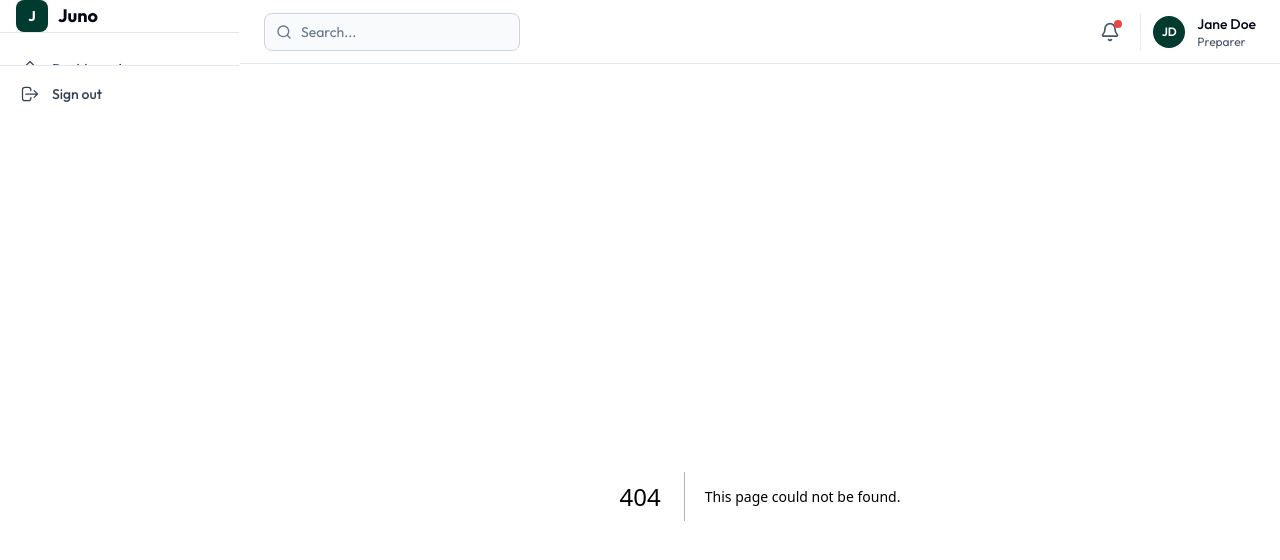
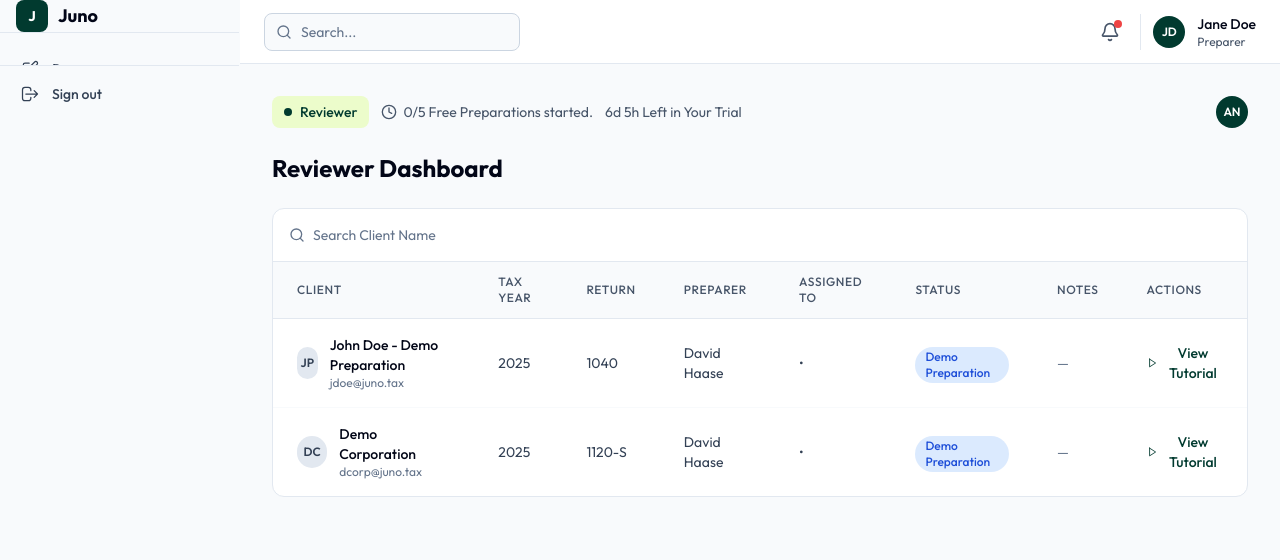
Before and after one commit to nyaabaaugustine-hue/guno_back, a Next.js app: page /reviewer in a window 1280 px wide. Before the commit this address had no page. Shown: the top 560 px of the page. Built offline with nearby package versions, Linux system fonts and the light colour scheme.

Commit message:
Add reviewer dashboard page and update sidebar navigation

```diff
--- /dev/null
+++ b/src/app/advisor/page.tsx
@@ -0,0 +1,12 @@
+export default function AdvisorPage() {
+  return (
+    <div>
+      <div className="flex items-center gap-2 bg-juno-light-green text-juno-dark-green px-3 py-1.5 rounded-lg text-sm font-medium mb-6 w-fit">
+        <span className="w-2 h-2 bg-juno-dark-green rounded-full" />
+        Advisor
+      </div>
+      <h1 className="text-2xl font-display font-bold text-dark-900 mb-4">Advisor Dashboard</h1>
+      <p className="text-dark-500">Review insights and advisory recommendations.</p>
+    </div>
+  )
+}
--- /dev/null
+++ b/src/app/assistant/page.tsx
@@ -0,0 +1,12 @@
+export default function AssistantPage() {
+  return (
+    <div>
+      <div className="flex items-center gap-2 bg-juno-light-green text-juno-dark-green px-3 py-1.5 rounded-lg text-sm font-medium mb-6 w-fit">
+        <span className="w-2 h-2 bg-juno-dark-green rounded-full" />
+        Assistant
+      </div>
+      <h1 className="text-2xl font-display font-bold text-dark-900 mb-4">Assistant Dashboard</h1>
+      <p className="text-dark-500">AI-powered assistance for tax preparation.</p>
+    </div>
+  )
+}
--- /dev/null
+++ b/src/app/organization/page.tsx
@@ -0,0 +1,12 @@
+export default function OrganizationPage() {
+  return (
+    <div>
+      <div className="flex items-center gap-2 bg-juno-light-green text-juno-dark-green px-3 py-1.5 rounded-lg text-sm font-medium mb-6 w-fit">
+        <span className="w-2 h-2 bg-juno-dark-green rounded-full" />
+        Organization
+      </div>
+      <h1 className="text-2xl font-display font-bold text-dark-900 mb-4">Organization</h1>
+      <p className="text-dark-500">Manage your firm settings and team members.</p>
+    </div>
+  )
+}
--- /dev/null
+++ b/src/app/preparer/page.tsx
@@ -0,0 +1,12 @@
+export default function PreparerPage() {
+  return (
+    <div>
+      <div className="flex items-center gap-2 bg-juno-light-green text-juno-dark-green px-3 py-1.5 rounded-lg text-sm font-medium mb-6 w-fit">
+        <span className="w-2 h-2 bg-juno-dark-green rounded-full" />
+        Preparer
+      </div>
+      <h1 className="text-2xl font-display font-bold text-dark-900 mb-4">Preparer Dashboard</h1>
+      <p className="text-dark-500">Prepare and manage tax returns for your clients.</p>
+    </div>
+  )
+}
--- /dev/null
+++ b/src/app/reviewer/page.tsx
@@ -0,0 +1,127 @@
+'use client'
+
+import { useState } from 'react'
+import { Search, Clock, Play } from 'lucide-react'
+
+const reviews = [
+  {
+    id: '1',
+    initials: 'JP',
+    client: 'John Doe - Demo Preparation',
+    email: 'jdoe@juno.tax',
+    taxYear: 2025,
+    returnType: '1040',
+    preparer: 'David Haase',
+    assignedTo: '•',
+    status: 'Demo Preparation',
+    hasNotes: false,
+  },
+  {
+    id: '2',
+    initials: 'DC',
+    client: 'Demo Corporation',
+    email: 'dcorp@juno.tax',
+    taxYear: 2025,
+    returnType: '1120-S',
+    preparer: 'David Haase',
+    assignedTo: '•',
+    status: 'Demo Preparation',
+    hasNotes: false,
+  },
+]
+
+export default function ReviewerPage() {
+  const [search, setSearch] = useState('')
+
+  const filtered = reviews.filter((r) =>
+    r.client.toLowerCase().includes(search.toLowerCase())
+  )
+
+  return (
+    <div>
+      <div className="flex items-center justify-between mb-6">
+        <div className="flex items-center gap-3">
+          <div className="flex items-center gap-2 bg-juno-light-green text-juno-dark-green px-3 py-1.5 rounded-lg text-sm font-medium">
+            <span className="w-2 h-2 bg-juno-dark-green rounded-full" />
+            Reviewer
+          </div>
+          <div className="flex items-center gap-1.5 text-sm text-dark-500">
+            <Clock className="w-4 h-4" />
+            <span>0/5 Free Preparations started.</span>
+          </div>
+          <div className="text-sm text-dark-500">6d 5h Left in Your Trial</div>
+        </div>
+        <div className="w-8 h-8 bg-juno-dark-green rounded-full flex items-center justify-center text-white text-xs font-semibold">
+          AN
+        </div>
+      </div>
+
+      <div className="mb-6">
+        <h1 className="text-2xl font-display font-bold text-dark-900">Reviewer Dashboard</h1>
+      </div>
+
+      <div className="card overflow-hidden">
+        <div className="flex items-center gap-2 p-4 border-b border-dark-100">
+          <Search className="w-4 h-4 text-dark-400" />
+          <input
+            type="text"
+            placeholder="Search Client Name"
+            value={search}
+            onChange={(e) => setSearch(e.target.value)}
+            className="flex-1 bg-transparent border-none outline-none text-sm text-dark-900 placeholder-dark-400"
+          />
+        </div>
+
+        <div className="overflow-x-auto">
+          <table className="w-full">
+            <thead>
+              <tr className="border-b border-dark-100 bg-dark-50">
+                <th className="text-left px-6 py-3 text-xs font-medium text-dark-500 uppercase tracking-wider">Client</th>
+                <th className="text-left px-6 py-3 text-xs font-medium text-dark-500 uppercase tracking-wider">Tax Year</th>
+                <th className="text-left px-6 py-3 text-xs font-medium text-dark-500 uppercase tracking-wider">Return</th>
+                <th className="text-left px-6 py-3 text-xs font-medium text-dark-500 uppercase tracking-wider">Preparer</th>
+                <th className="text-left px-6 py-3 text-xs font-medium text-dark-500 uppercase tracking-wider">Assigned To</th>
+                <th className="text-left px-6 py-3 text-xs font-medium text-dark-500 uppercase tracking-wider">Status</th>
+                <th className="text-left px-6 py-3 text-xs font-medium text-dark-500 uppercase tracking-wider">Notes</th>
+                <th className="text-left px-6 py-3 text-xs font-medium text-dark-500 uppercase tracking-wider">Actions</th>
+              </tr>
+            </thead>
+            <tbody className="divide-y divide-dark-50">
+              {filtered.map((r) => (
+                <tr key={r.id} className="hover:bg-dark-50/50 transition-colors">
+                  <td className="px-6 py-4">
+                    <div className="flex items-center gap-3">
+                      <div className="w-8 h-8 rounded-full bg-dark-100 flex items-center justify-center text-xs font-semibold text-dark-600">
+                        {r.initials}
+                      </div>
+                      <div>
+                        <p className="text-sm font-medium text-dark-900">{r.client}</p>
+                        <p className="text-xs text-dark-400">{r.email}</p>
+                      </div>
+                    </div>
+                  </td>
+                  <td className="px-6 py-4 text-sm text-dark-600">{r.taxYear}</td>
+                  <td className="px-6 py-4 text-sm text-dark-600">{r.returnType}</td>
+                  <td className="px-6 py-4 text-sm text-dark-600">{r.preparer}</td>
+                  <td className="px-6 py-4 text-sm text-dark-600">{r.assignedTo}</td>
+                  <td className="px-6 py-4">
+                    <span className="badge badge-blue">{r.status}</span>
+                  </td>
+                  <td className="px-6 py-4 text-sm text-dark-400">
+                    {r.hasNotes ? '📝' : '—'}
+                  </td>
+                  <td className="px-6 py-4">
+                    <button className="inline-flex items-center gap-1.5 text-sm font-medium text-juno-dark-green hover:underline">
+                      <Play className="w-3.5 h-3.5" />
+                      View Tutorial
+                    </button>
+                  </td>
+                </tr>
+              ))}
+            </tbody>
+          </table>
+        </div>
+      </div>
+    </div>
+  )
+}
--- /dev/null
+++ b/src/app/tips-limits/page.tsx
@@ -0,0 +1,12 @@
+export default function TipsLimitsPage() {
+  return (
+    <div>
+      <div className="flex items-center gap-2 bg-juno-light-green text-juno-dark-green px-3 py-1.5 rounded-lg text-sm font-medium mb-6 w-fit">
+        <span className="w-2 h-2 bg-juno-dark-green rounded-full" />
+        Tips & Limits
+      </div>
+      <h1 className="text-2xl font-display font-bold text-dark-900 mb-4">Tips & Limits</h1>
+      <p className="text-dark-500">View usage limits and helpful tips for getting the most out of Juno.</p>
+    </div>
+  )
+}
--- a/src/components/Sidebar.tsx
+++ b/src/components/Sidebar.tsx
@@ -6,11 +6,38 @@ import { cn } from '@/lib/utils'
 
 const navItems = [
   {
-    label: 'Dashboard',
-    href: '/dashboard',
+    label: 'Preparer',
+    href: '/preparer',
     icon: (
       <svg className="w-5 h-5" fill="none" viewBox="0 0 24 24" stroke="currentColor">
-        <path strokeLinecap="round" strokeLinejoin="round" strokeWidth={1.5} d="M3 12l2-2m0 0l7-7 7 7M5 10v10a1 1 0 001 1h3m10-11l2 2m-2-2v10a1 1 0 01-1 1h-3m-6 0a1 1 0 001-1v-4a1 1 0 011-1h2a1 1 0 011 1v4a1 1 0 001 1m-6 0h6" />
+        <path strokeLinecap="round" strokeLinejoin="round" strokeWidth={1.5} d="M11 5H6a2 2 0 00-2 2v11a2 2 0 002 2h11a2 2 0 002-2v-5m-1.414-9.414a2 2 0 112.828 2.828L11.828 15H9v-2.828l8.586-8.586z" />
+      </svg>
+    ),
+  },
+  {
+    label: 'Reviewer',
+    href: '/reviewer',
+    icon: (
+      <svg className="w-5 h-5" fill="none" viewBox="0 0 24 24" stroke="currentColor">
+        <path strokeLinecap="round" strokeLinejoin="round" strokeWidth={1.5} d="M9 12l2 2 4-4m6 2a9 9 0 11-18 0 9 9 0 0118 0z" />
+      </svg>
+    ),
+  },
+  {
+    label: 'Assistant',
+    href: '/assistant',
+    icon: (
+      <svg className="w-5 h-5" fill="none" viewBox="0 0 24 24" stroke="currentColor">
+        <path strokeLinecap="round" strokeLinejoin="round" strokeWidth={1.5} d="M8 10h.01M12 10h.01M16 10h.01M9 16H5a2 2 0 01-2-2V6a2 2 0 012-2h14a2 2 0 012 2v8a2 2 0 01-2 2h-5l-5 5v-5z" />
+      </svg>
+    ),
+  },
+  {
+    label: 'Advisor',
+    href: '/advisor',
+    icon: (
+      <svg className="w-5 h-5" fill="none" viewBox="0 0 24 24" stroke="currentColor">
+        <path strokeLinecap="round" strokeLinejoin="round" strokeWidth={1.5} d="M5 3v4M3 5h4M6 17v4m-2-2h4m5-16l2.286 6.857L21 12l-5.714 2.143L13 21l-2.286-6.857L5 12l5.714-2.143L13 3z" />
       </svg>
     ),
   },
@@ -24,20 +51,11 @@ const navItems = [
     ),
   },
   {
-    label: 'Documents',
-    href: '/documents',
+    label: 'Organization',
+    href: '/organization',
     icon: (
       <svg className="w-5 h-5" fill="none" viewBox="0 0 24 24" stroke="currentColor">
-        <path strokeLinecap="round" strokeLinejoin="round" strokeWidth={1.5} d="M9 12h6m-6 4h6m2 5H7a2 2 0 01-2-2V5a2 2 0 012-2h5.586a1 1 0 01.707.293l5.414 5.414a1 1 0 01.293.707V19a2 2 0 01-2 2z" />
-      </svg>
-    ),
-  },
-  {
-    label: 'Tax Returns',
-    href: '/returns',
-    icon: (
-      <svg className="w-5 h-5" fill="none" viewBox="0 0 24 24" stroke="currentColor">
-        <path strokeLinecap="round" strokeLinejoin="round" strokeWidth={1.5} d="M9 5H7a2 2 0 00-2 2v12a2 2 0 002 2h10a2 2 0 002-2V7a2 2 0 00-2-2h-2M9 5a2 2 0 002 2h2a2 2 0 002-2M9 5a2 2 0 012-2h2a2 2 0 012 2m-6 9l2 2 4-4" />
+        <path strokeLinecap="round" strokeLinejoin="round" strokeWidth={1.5} d="M19 21V5a2 2 0 00-2-2H7a2 2 0 00-2 2v16m14 0h2m-2 0h-5m-9 0H3m2 0h5M9 7h1m-1 4h1m4-4h1m-1 4h1m-5 10v-5a1 1 0 011-1h2a1 1 0 011 1v5m-4 0h4" />
       </svg>
     ),
   },
@@ -48,6 +66,15 @@ const navItems = [
       <svg className="w-5 h-5" fill="none" viewBox="0 0 24 24" stroke="currentColor">
         <path strokeLinecap="round" strokeLinejoin="round" strokeWidth={1.5} d="M10.325 4.317c.426-1.756 2.924-1.756 3.35 0a1.724 1.724 0 002.573 1.066c1.543-.94 3.31.826 2.37 2.37a1.724 1.724 0 001.066 2.573c1.756.426 1.756 2.924 0 3.35a1.724 1.724 0 00-1.066 2.573c.94 1.543-.826 3.31-2.37 2.37a1.724 1.724 0 00-2.573 1.066c-.426 1.756-2.924 1.756-3.35 0a1.724 1.724 0 00-2.573-1.066c-1.543.94-3.31-.826-2.37-2.37a1.724 1.724 0 00-1.066-2.573c-1.756-.426-1.756-2.924 0-3.35a1.724 1.724 0 001.066-2.573c-.94-1.543.826-3.31 2.37-2.37.996.608 2.296.07 2.572-1.065z" />
         <path strokeLinecap="round" strokeLinejoin="round" strokeWidth={1.5} d="M15 12a3 3 0 11-6 0 3 3 0 016 0z" />
+      </svg>
+    ),
+  },
+  {
+    label: 'Tips & Limits',
+    href: '/tips-limits',
+    icon: (
+      <svg className="w-5 h-5" fill="none" viewBox="0 0 24 24" stroke="currentColor">
+        <path strokeLinecap="round" strokeLinejoin="round" strokeWidth={1.5} d="M9.663 17h4.673M12 3v1m6.364 1.636l-.707.707M21 12h-1M4 12H3m3.343-5.657l-.707-.707m2.828 9.9a5 5 0 117.072 0l-.548.547A3.374 3.374 0 0014 18.469V19a2 2 0 11-4 0v-.531c0-.895-.356-1.754-.988-2.386l-.548-.547z" />
       </svg>
     ),
   },
```
Also changed, not shown: 2 other files (tests, documents, lock files or other folders).
